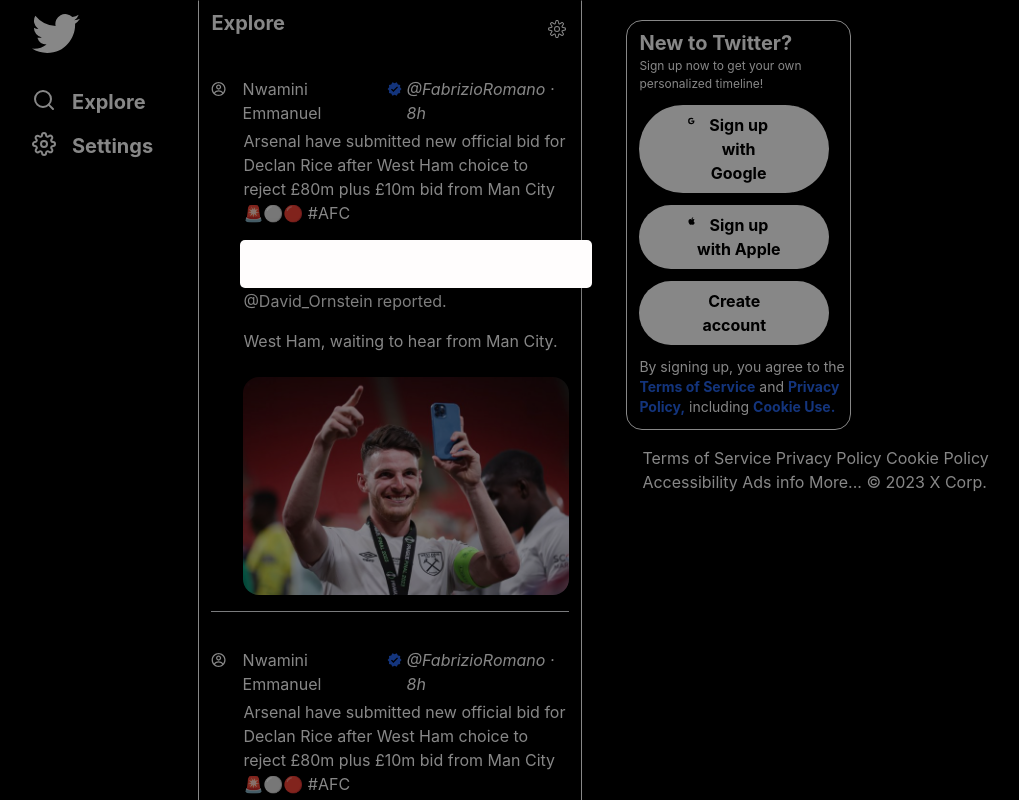
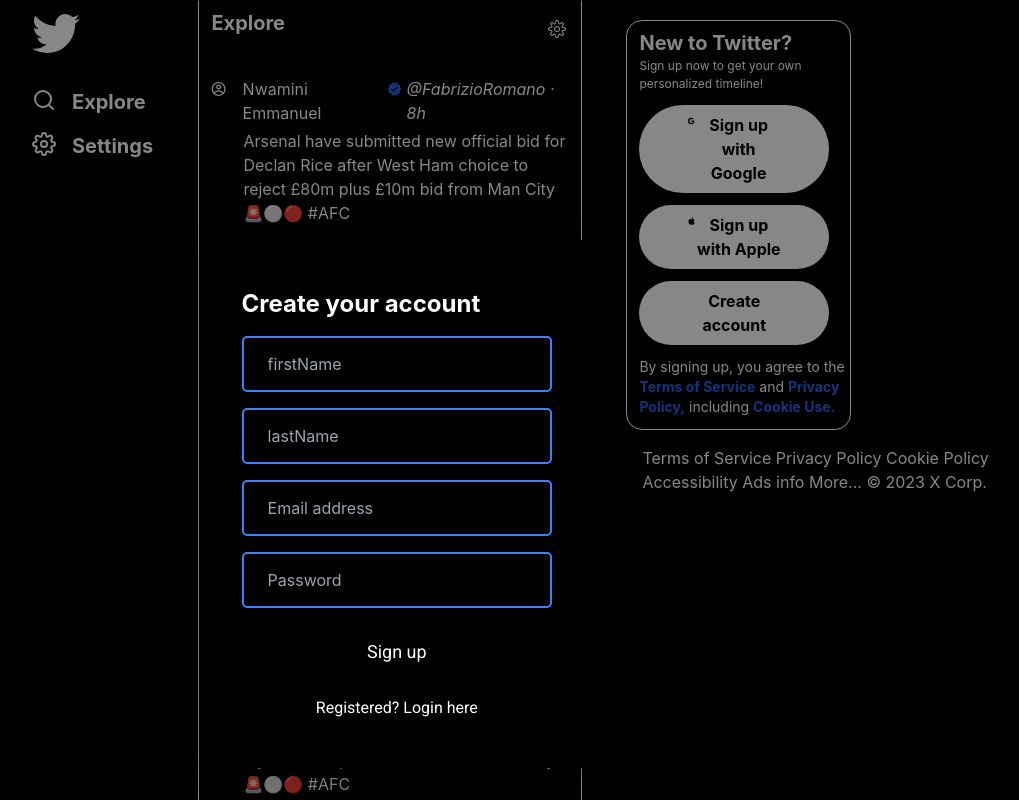
Before and after one commit to Youngemmy5956/Twitter-clone, a React (Create React App) app in the folder frontend/home/: page /signup in a window 1280 px wide. Both pictures are taken after a click on the button "Create account". Shown: the top 800 px of the page, without its empty margins (224-1243 px from the left). Built offline with nearby package versions, Linux system fonts and the light colour scheme.

Commit message:
done with frontend modl form

```diff
--- a/frontend/home/src/Pages/Signup.jsx
+++ b/frontend/home/src/Pages/Signup.jsx
@@ -128,12 +128,49 @@
                     zIndex: 100,
                   },
                 }}
-                className="absolute top-[100px] mx-4 rounded-[5px] lg:top-auto mt-[30vh] left-0 lg:left-[35%] lg:right-[35%] right-0 h-auto pb-12 overflow-y-auto overflow-auto bg-[#FFFDFD] z-50 outline-none border-0 flex flex-col justify-between shadow-[5px_5px_30px_0px_#00000040]"
+                className="absolute top-[100px] mx-4 rounded-[5px] lg:top-auto mt-[30vh] left-0 lg:left-[32%] lg:right-[35%] right-0 h-auto pb-12 overflow-y-auto overflow-auto bg-black z-50 outline-none border-0 flex flex-col justify-between shadow-[5px_5px_30px_0px_#00000040]"
                 isOpen={modal}
                 shouldCloseOnOverlayclick={true}
                 onRequestClose={closeModal}
                 ariaHideApp={false}
-              ></Modal>
+              >
+                <form className="flex flex-col px-10 gap-4 mt-12">
+                    <h1 className="text-2xl text-white font-bold">Create your account</h1>
+                  <input
+                    id="firstName"
+                    type="text"
+                    placeholder="firstName"
+                    className="h-14 border-2 bg-black border-blue-500 rounded-[5px] outline-none px-6"
+                  />
+                  <input
+                    id="lastName"
+                    type="text"
+                    placeholder="lastName"
+                    className="h-14 border-2 bg-black border-blue-500 rounded-[5px] outline-none px-6"
+                  />
+                  <input
+                    id="email"
+                    type="email"
+                    placeholder="Email address"
+                    className="h-14 border-2 bg-black border-blue-500 rounded-[5px] outline-none px-6"
+                  />
+                  <input
+                    id="password"
+                    type="password"
+                    placeholder="Password"
+                    className="h-14 border-2 bg-black border-blue-500 rounded-[5px] outline-none px-6"
+                  />
+                  <button className="bg-black text-white text-lg h-14 rounded-[5px] roboto">
+                    Sign up
+                  </button>
+                </form>
+                <a
+                  href="/login"
+                  className="roboto text-white flex justify-center mt-4"
+                >
+                  Registered? Login here
+                </a>
+              </Modal>
               <button
                 className=" bg-white py-[8px] mt-3 text-black px-12 rounded-full font-bold w-[90%] "
                 onClick={openModal}
```
